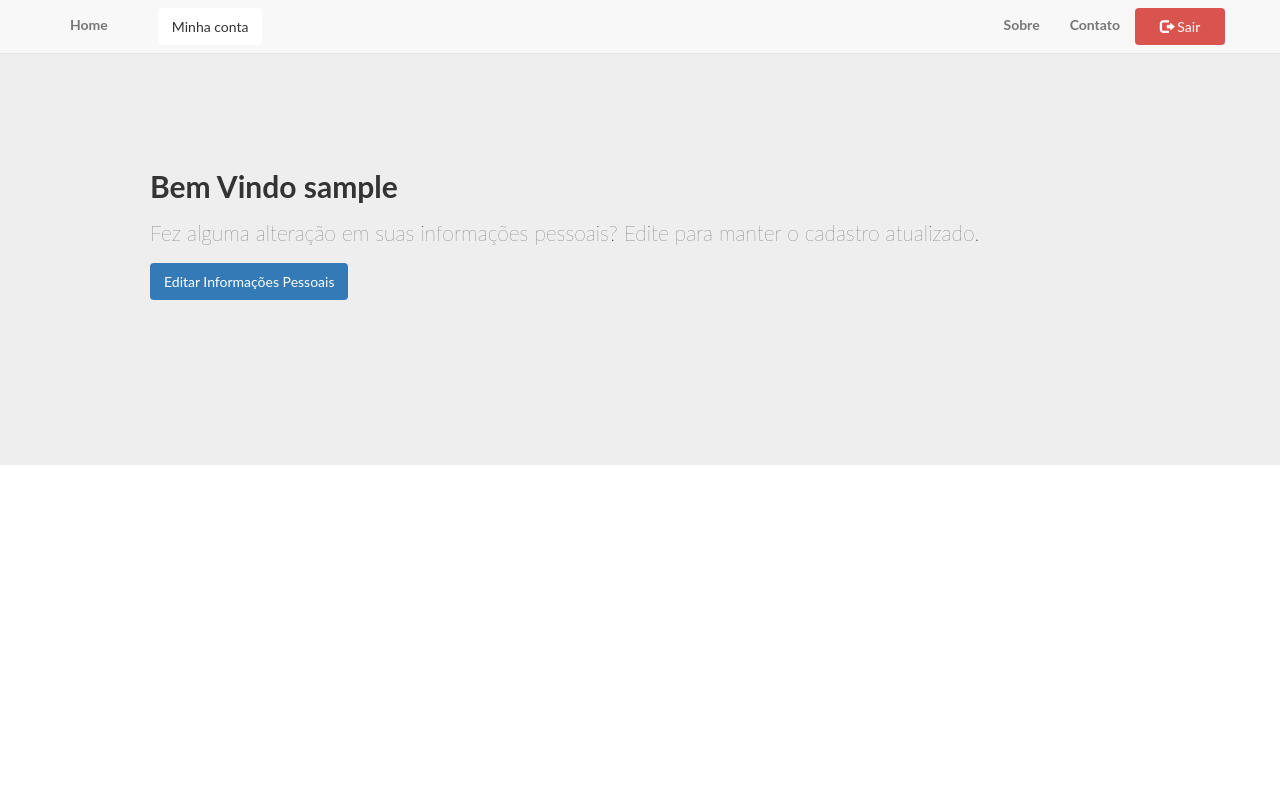
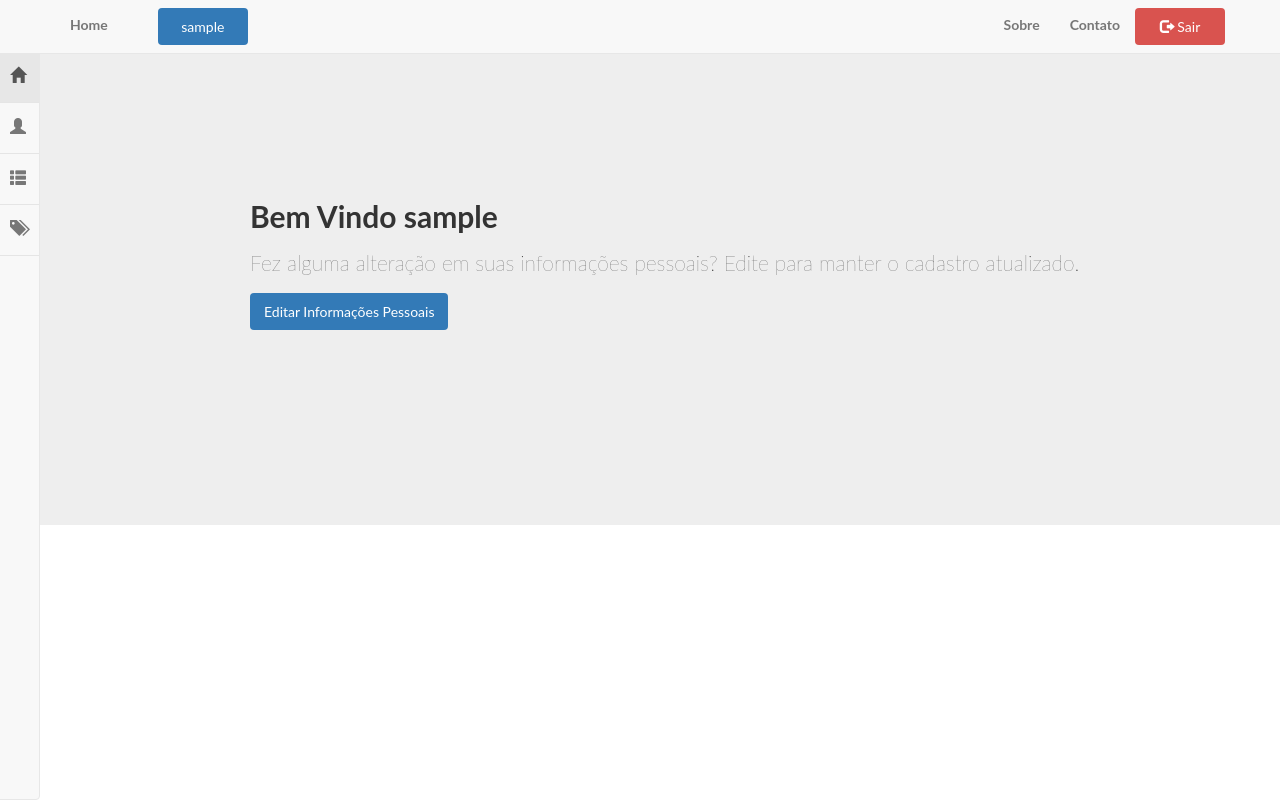
Before and after one commit to CaioGabrielAraujo/SistemaAutoma-oComercial, a Django app: a page that uses django_project/templates/base.html in a window 1280 px wide. Run offline with Django 3.2, Linux system fonts and the light colour scheme; the visitor is signed in with stand-in values (Sample User, id 1); some libraries are stand-ins or nearby versions.

Commit message:
create user option and sidebar at dashboard

```diff
--- a/django_project/templates/base.html
+++ b/django_project/templates/base.html
@@ -50,8 +50,8 @@
                 <a style="padding-right:50px;" class="navbar-brand topnav" href="{% url "index"%}">Home</a>
                 {% if user.is_authenticated %}
                 <a href="{% url 'users:dashboard'%}">
-                  <button type="button" class="btn btn-default navbar-btn">
-                  <span></span> Minha conta
+                  <button type="button" class="btn btn-primary navbar-btn">
+                  <span></span>{{ request.user.username }}
                 </button>
               </a>
               {% endif %}
--- /dev/null
+++ b/django_project/users/static/users/css/secondsidebarcss.css
@@ -0,0 +1,118 @@
+body,html{
+    height: 100%;
+  }
+
+  nav.sidebar, .main{
+    -webkit-transition: margin 200ms ease-out;
+      -moz-transition: margin 200ms ease-out;
+      -o-transition: margin 200ms ease-out;
+      transition: margin 200ms ease-out;
+  }
+
+  .main{
+    padding: 10px 10px 0 10px;
+  }
+
+ @media (min-width: 765px) {
+
+    .main{
+      position: absolute;
+      width: calc(100% - 40px);
+      margin-left: 40px;
+      float: right;
+    }
+
+    nav.sidebar:hover + .main{
+      margin-left: 200px;
+    }
+
+    nav.sidebar.navbar.sidebar>.container .navbar-brand, .navbar>.container-fluid .navbar-brand {
+      margin-left: 0px;
+    }
+
+    nav.sidebar .navbar-brand, nav.sidebar .navbar-header{
+      text-align: center;
+      width: 100%;
+      margin-left: 0px;
+    }
+
+    nav.sidebar a{
+      padding-right: 13px;
+    }
+
+    nav.sidebar .navbar-nav > li:first-child{
+      border-top: 1px #e5e5e5 solid;
+    }
+
+    nav.sidebar .navbar-nav > li{
+      border-bottom: 1px #e5e5e5 solid;
+    }
+
+    nav.sidebar .navbar-nav .open .dropdown-menu {
+      position: static;
+      float: none;
+      width: auto;
+      margin-top: 0;
+      background-color: transparent;
+      border: 0;
+      -webkit-box-shadow: none;
+      box-shadow: none;
+    }
+
+    nav.sidebar .navbar-collapse, nav.sidebar .container-fluid{
+      padding: 0 0px 0 0px;
+    }
+
+    .navbar-inverse .navbar-nav .open .dropdown-menu>li>a {
+      color: #777;
+    }
+
+    nav.sidebar{
+      width: 200px;
+      height: 100%;
+      margin-left: -160px;
+      float: left;
+      margin-bottom: 0px;
+    }
+
+    nav.sidebar li {
+      width: 100%;
+    }
+
+    nav.sidebar:hover{
+      margin-left: 0px;
+    }
+
+    .forAnimate{
+      opacity: 0;
+    }
+  }
+
+  @media (min-width: 1330px) {
+
+    .main{
+      width: calc(100% - 200px);
+      margin-left: 200px;
+    }
+
+    nav.sidebar{
+      margin-left: 0px;
+      float: left;
+    }
+
+    nav.sidebar .forAnimate{
+      opacity: 1;
+    }
+  }
+
+  nav.sidebar .navbar-nav .open .dropdown-menu>li>a:hover, nav.sidebar .navbar-nav .open .dropdown-menu>li>a:focus {
+    color: #CCC;
+    background-color: transparent;
+  }
+
+  nav:hover .forAnimate{
+    opacity: 1;
+  }
+  section{
+    padding-left: 15px;
+  }
--- a/django_project/users/templates/users/dashboard.html
+++ b/django_project/users/templates/users/dashboard.html
@@ -9,17 +9,64 @@
 
   <link rel='stylesheet prefetch' href='http://maxcdn.bootstrapcdn.com/font-awesome/4.3.0/css/font-awesome.min.css'>
   <link href="{% static 'users/css/style.css' %}" rel="stylesheet">
+  <link href="{% static 'users/css/secondsidebarcss.css' %}" rel="stylesheet">
+  <script src="https://ajax.googleapis.com/ajax/libs/jquery/1.12.4/jquery.min.js"></script>
+<script src="https://maxcdn.bootstrapcdn.com/bootstrap/3.3.7/js/bootstrap.min.js"></script>
 {% endblock %}
 
 
 {% block body %}
+<nav class="navbar navbar-default sidebar" role="navigation" style="padding-top:50px">
+    <div class="container-fluid">
+    <div class="navbar-header">
+      <button type="button" class="navbar-toggle" data-toggle="collapse" data-target="#bs-sidebar-navbar-collapse-1">
+        <span class="sr-only">Toggle navigation</span>
+        <span class="icon-bar"></span>
+        <span class="icon-bar"></span>
+        <span class="icon-bar"></span>
+      </button>
+    </div>
+    <div class="collapse navbar-collapse" id="bs-sidebar-navbar-collapse-1">
+      <ul class="nav navbar-nav">
+        <li class="active"><a href="#">Minha Conta<span style="font-size:16px;" class="pull-right hidden-xs showopacity glyphicon glyphicon-home"></span></a></li>
+        {% if user.is_staff %}
+        <li class="dropdown">
+          <a href="#" class="dropdown-toggle" data-toggle="dropdown">Usuarios <span class="caret"></span><span style="font-size:16px;" class="pull-right hidden-xs showopacity glyphicon glyphicon-user"></span></a>
+          <ul class="dropdown-menu forAnimate" role="menu">
+            <li><a href="{% url 'users:register' %}">Adicionar Funcionário</a></li>
+            <li><a href="#">Modificar Funcionário</a></li>
+            <li><a href="#">Reportar</a></li>
+            <li class="divider"></li>
+            <li><a href="#">Separated link</a></li>
+            <li class="divider"></li>
+            <li><a href="#">Informes</a></li>
+          </ul>
+        </li>
+        {% endif %}
+        <li class="dropdown">
+          <a href="#" class="dropdown-toggle" data-toggle="dropdown">Produtos <span class="caret"></span><span style="font-size:16px;" class="pull-right hidden-xs showopacity glyphicon glyphicon-th-list"></span></a>
+          <ul class="dropdown-menu forAnimate" role="menu">
+            <li><a href="{% url 'product:cadastrarProduto' %}">Cadastrar Produto</a></li>
+            <li><a href="{% url 'product:createcategory' %}">Cadastrar Categoria</a></li>
+            <li><a href="{% url 'product:listproducts' %}">Lista de Protudos</a></li>
+          </ul>
+        </li>
+        <li ><a href="{% url 'product:sellproduct' %}">Efetuar Venda<span style="font-size:16px;" class="pull-right hidden-xs showopacity glyphicon glyphicon-tags"></span></a></li>
+      </ul>
+    </div>
+  </div>
+</nav>
 
-<header class="jumbotron hero-spacer" style="padding:150px;">
+<header class="jumbotron hero-spacer" style="padding:180px;padding-left:250px;padding-top:180px">
     <h2>Bem Vindo {{ request.user.username }}<p></p></h2>
     <p>Fez alguma alteração em suas informações pessoais? Edite para manter o cadastro atualizado.</p>
-    {% if request.user.is_staff %}
+      {% if user.is_authenticated %}
       <p><a href="{% url 'users:self_edit_user' %}" class="btn btn-primary btn-large">Editar Informações Pessoais</a>
       </p>
     {% endif%}
 </header>
+
+<script src='http://cdnjs.cloudflare.com/ajax/libs/jquery/2.1.3/jquery.min.js'></script>
+
+  <script src="{%static 'users/js/index.js' %}"></script>
 {% endblock %}
--- a/django_project/users/urls.py
+++ b/django_project/users/urls.py
@@ -7,4 +7,5 @@ urlpatterns = [
     url(r'^login/$', views.show_login, name="login"),
     url(r'^logout/$', views.logout, name="logout"),
     url(r'^self_edit/', views.self_edit_user, name="self_edit_user"),
+     url(r'^register/', views.register, name="register"),
 ]
--- a/django_project/users/views.py
+++ b/django_project/users/views.py
@@ -9,6 +9,8 @@ from django.http import HttpResponseRedirect
 from django.shortcuts import render
 from django.contrib import messages
 from django.contrib.auth import update_session_auth_hash
+from django.contrib.admin.views.decorators import staff_member_required
+from django.db import IntegrityError
 
 @login_required
 def dashboard(request):
@@ -152,3 +154,52 @@ def self_edit_user(request):
         update_session_auth_hash(request, user)
 
         return render(request, 'users/dashboard.html')
+
+@staff_member_required
+def register(request):
+
+    if request.method == "GET":
+        return render(request, 'users/create_user.html')
+    else:
+        form = request.POST
+        first_name = form.get('first_name')
+        last_name = form.get('last_name')
+        password = form.get('password')
+        confirmPassword = form.get('confirmPassword')
+        email = form.get('email')
+        user_type = form.get('user_type')
+
+        resultCheck = fullValidationRegister(form)
+        resultCheck += fullValidation(form)
+
+        if len(resultCheck) != 0:
+            return render(
+                request,
+                'users/create_user.html',
+                {'falha': resultCheck})
+
+        try:
+            if user_type == 'common':
+                user = User.objects.create_user(first_name=first_name,
+                                                last_name=last_name,
+                                                password=password,
+                                                username=email)
+            else:
+                user = User.objects.create_superuser(first_name=first_name,
+                                                     last_name=last_name,
+                                                     password=password,
+                                                     username=email,
+                                                     email=email)
+
+        except IntegrityError as e:
+            return render(request, 'users/create_user.html',
+                          {'falha': 'Invalid email, email already exist'})
+        except:
+            return render(request, 'users/create_user.html',
+                          {'falha': 'unexpected error'})
+
+        user.save()
+        messages.success(request, 'Usuario registrado com sucesso')
+
+
+    return render(request, 'users/dashboard.html')
```
Also changed, not shown: django_project/product/views.py (+8 -7 lines), django_project/users/templates/users/create_user.html (added, +67 -0 lines).
